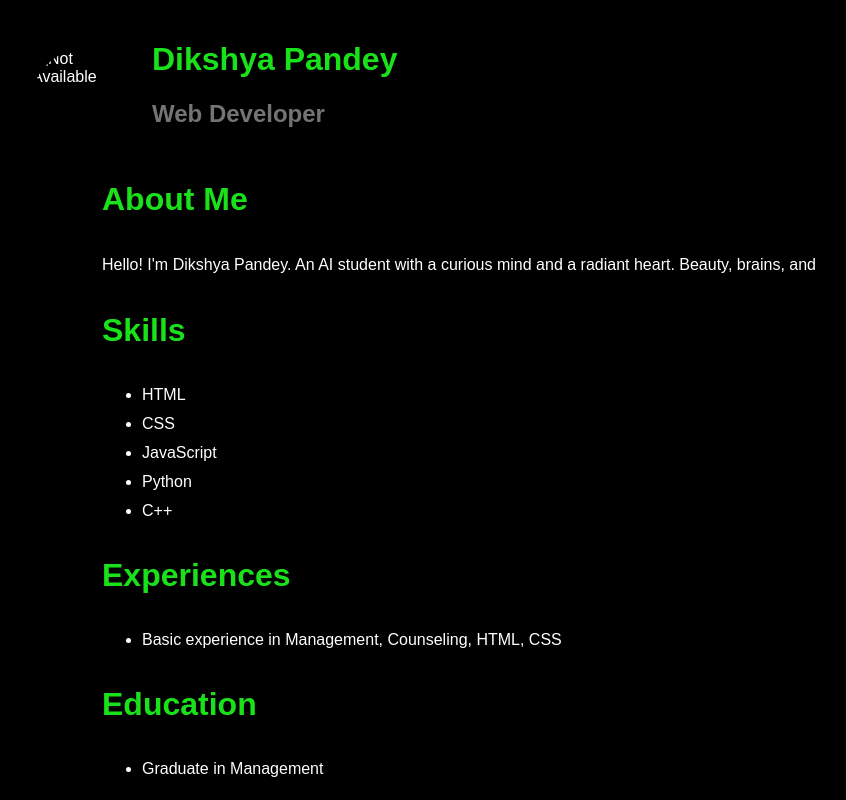
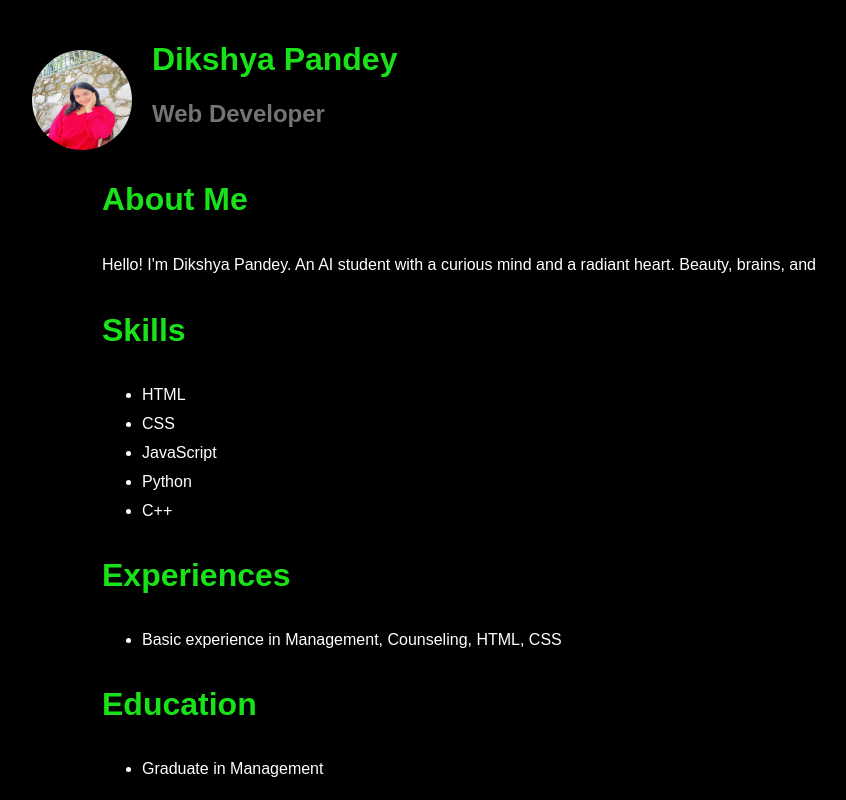
Before and after one commit to Dikshya-12/panday, a plain HTML site: page index.html in a window 1280 px wide. Shown: the top 800 px of the page, without its empty margins (38-884 px from the left). Drawn offline with Linux system fonts and the light colour scheme.

Commit message:
Update index.html

```diff
--- a/index.html
+++ b/index.html
@@ -8,7 +8,7 @@
 </head>
 <body>
   <div class="Pic">
-    <img src="dikshya.jpg" alt="Not Available" class="Photo" />
+    <img src="photo of miss future miss nepal.jpg" alt="Not Available" class="Photo" />
     <div class="head">
       <h1 class="name">Dikshya Pandey</h1>
       <h2>Web Developer</h2>
```
